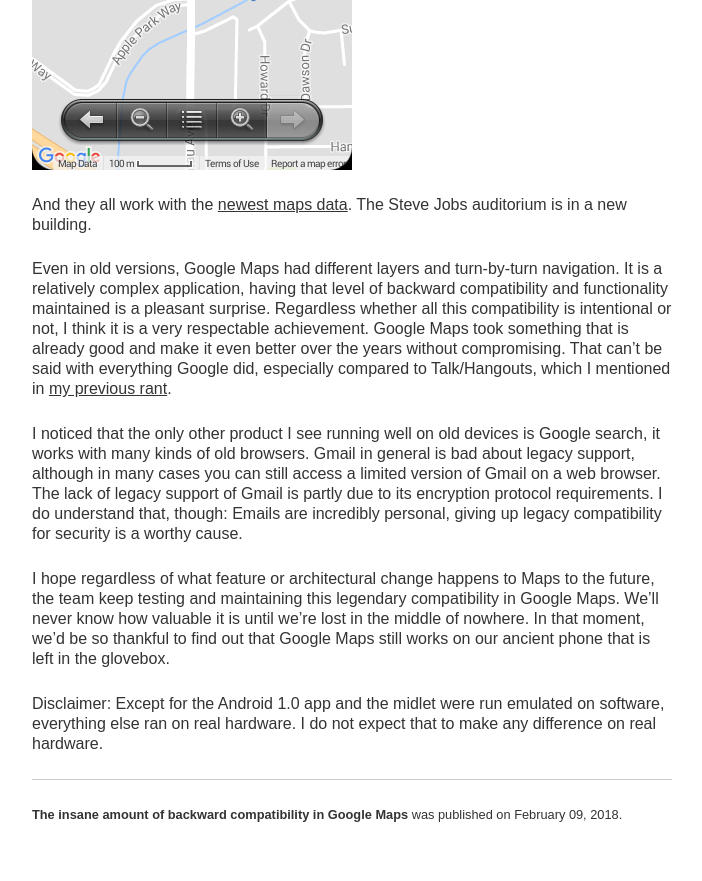
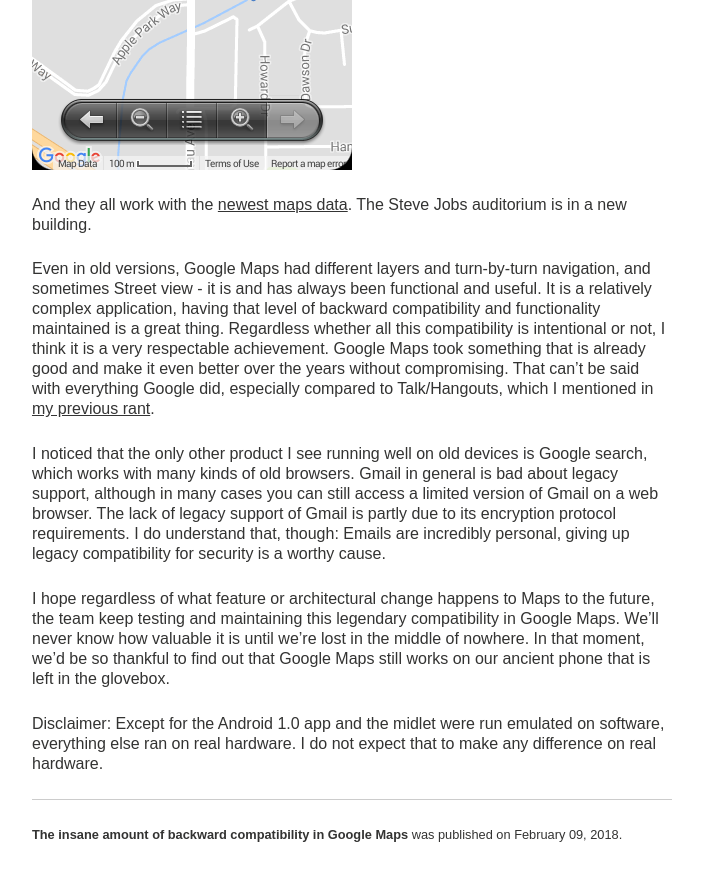
Before and after one commit to htruong/htruong.github.io, a Jekyll site: the page built from _posts/2018-02-09-google-maps-insane-backward-compatibility.markdown, in a window 1280 px wide and 900 px high, scrolled down 7245 px. Shown: the top 881 px of the window, without its empty margins (288-990 px from the left). Built offline with Jekyll 4.4.1, drawn with Linux system fonts in a browser that asks for light colours; nearby versions of some CDN libraries; comment, search, counter and statistics services are not loaded.

Commit message:
[blog] google maps wordings, hope I won't change no more

```diff
--- a/_posts/2018-02-09-google-maps-insane-backward-compatibility.markdown
+++ b/_posts/2018-02-09-google-maps-insane-backward-compatibility.markdown
@@ -39,9 +39,9 @@
 
 And they all work with the [newest maps data](https://www.justinobeirne.com/google-maps-moat/). The Steve Jobs auditorium is in a new building.
 
-Even in old versions, Google Maps had different layers and turn-by-turn navigation. It is a relatively complex application, having that level of backward compatibility and functionality maintained is a pleasant surprise. Regardless whether all this compatibility is intentional or not, I think it is a very respectable achievement. Google Maps took something that is already good and make it even better over the years without compromising. That can't be said with everything Google did, especially compared to Talk/Hangouts, which I mentioned in [my previous rant](/posts/google-talk.html).
+Even in old versions, Google Maps had different layers and turn-by-turn navigation, and sometimes Street view - it is and has always been functional and useful. It is a relatively complex application, having that level of backward compatibility and functionality maintained is a great thing. Regardless whether all this compatibility is intentional or not, I think it is a very respectable achievement. Google Maps took something that is already good and make it even better over the years without compromising. That can't be said with everything Google did, especially compared to Talk/Hangouts, which I mentioned in [my previous rant](/posts/google-talk.html).
 
-I noticed that the only other product I see running well on old devices is Google search, it works with many kinds of old browsers. Gmail  in general is bad about legacy support, although in many cases you can still access a limited version of Gmail on a web browser. The lack of legacy support of Gmail is partly due to its encryption protocol requirements. I do understand that, though: Emails are incredibly personal, giving up legacy compatibility for security is a worthy cause.
+I noticed that the only other product I see running well on old devices is Google search, which works with many kinds of old browsers. Gmail in general is bad about legacy support, although in many cases you can still access a limited version of Gmail on a web browser. The lack of legacy support of Gmail is partly due to its encryption protocol requirements. I do understand that, though: Emails are incredibly personal, giving up legacy compatibility for security is a worthy cause.
 
 I hope regardless of what feature or architectural change happens to Maps to the future, the team keep testing and maintaining this legendary compatibility in Google Maps. We'll never know how valuable it is until we're lost in the middle of nowhere. In that moment, we'd be so thankful to find out that Google Maps still works on our ancient phone that is left in the glovebox.
 
```
